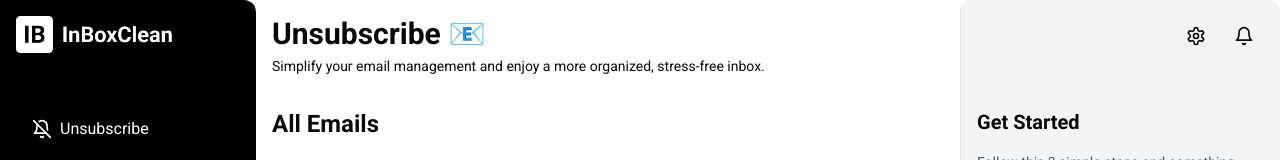
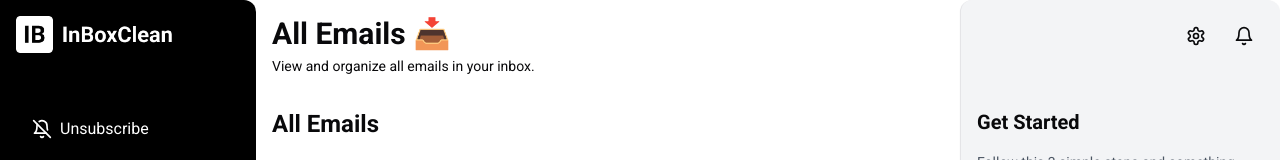
Before and after one commit to andruwsorensen/in-box-clean, a Next.js app: page /main/all-emails in a window 1280 px wide. Shown: the top 160 px of the page. Built offline with nearby package versions, Linux system fonts and the light colour scheme; no server answers.

Commit message:
Making sure only one stat is made per userEmail

```diff
--- a/src/app/api/emails/db/route.ts
+++ b/src/app/api/emails/db/route.ts
@@ -59,19 +59,19 @@ export async function POST(request: Request) {
             console.log('Updated emails:', updateResult.modifiedCount);
         }
 
-        const existingStats = await db.collection('subscriptionStats').findOne({ userEmail });
-
-        if (!existingStats) {
-            const stats = {
-                unsubscribed: 0,
-                deleted: 0,
-                expires: session.expires,
-                userEmail
-            };
-
-            console.log('Inserting stats...');
-            await db.collection('subscriptionStats').insertOne({ ...stats });
-        }
+        // Use upsert to ensure only one stats document per user
+        await db.collection('subscriptionStats').updateOne(
+            { userEmail },
+            {
+                $setOnInsert: {
+                    unsubscribed: 0,
+                    deleted: 0,
+                    expires: session.expires,
+                    userEmail
+                }
+            },
+            { upsert: true }
+        );
 
         const result: DatabaseOperationResult = {
             inserted: insertResult.insertedCount,
--- a/src/app/api/stats/route.ts
+++ b/src/app/api/stats/route.ts
@@ -46,16 +46,18 @@ export async function POST(request: Request) {
 
         const existingStats = await db.collection<Stats>('subscriptionStats').findOne({ userEmail: session.user.email });
 
+        if (!existingStats) {
+            return NextResponse.json({ error: 'Stats not found' }, { status: 404 });
+        }
+
         const updateQuery: Partial<Stats> = {
-            deleted: (existingStats?.deleted || 0) + (deleted || 0),
-            unsubscribed: (existingStats?.unsubscribed || 0) + (unsubscribed || 0),
-            userEmail: session.user.email
+            deleted: existingStats.deleted + (deleted || 0),
+            unsubscribed: existingStats.unsubscribed + (unsubscribed || 0)
         };
 
         const result = await db.collection<Stats>('subscriptionStats').updateOne(
             { userEmail: session.user.email },
-            { $set: updateQuery },
-            { upsert: true }
+            { $set: updateQuery }
         );
 
         console.log('Updated stats:', result);
--- a/src/components/header.tsx
+++ b/src/components/header.tsx
@@ -1,12 +1,48 @@
 'use client'
 
+import { usePathname } from 'next/navigation'
+
 export function Header() {
+  const pathname = usePathname()
+
+  const getHeaderContent = () => {
+    switch (pathname) {
+      case '/main/dashboard':
+        return {
+          title: 'Dashboard 📊',
+          description: 'Track your email cleanup progress and subscription management stats.'
+        }
+      case '/main/settings':
+        return {
+          title: 'Settings ⛭',
+          description: 'Customize your email management preferences and account settings.'
+        }
+      case '/main/delete':
+        return {
+          title: 'Delete Emails 🗑️',
+          description: 'Safely remove individual emails or groups of messages from your inbox.'
+        }
+      case '/main/all-emails':
+        return {
+          title: 'All Emails 📥',
+          description: 'View and organize all emails in your inbox.'
+        }
+      default:
+        return {
+          title: 'Unsubscribe 📧',
+          description: 'Simplify your email management and enjoy a more organized, stress-free inbox.'
+        }
+    }
+  }
+
+  const { title, description } = getHeaderContent()
+
   return (
     <header className="bg-white p-4 flex justify-between items-center">
       <div>
-        <h1 className="text-3xl font-bold mb-1">Unsubscribe 📧</h1>
+        <h1 className="text-3xl font-bold mb-1">{title}</h1>
         <p className="text-sm">
-          Simplify your email management and enjoy a more organized, stress-free inbox.
+          {description}
         </p>
       </div>
     </header>
```
